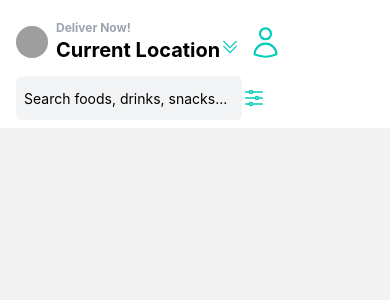
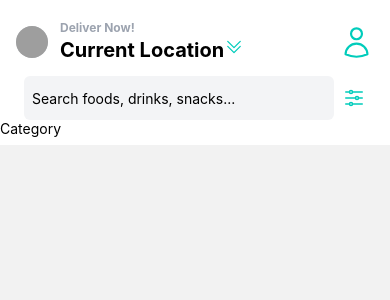
Before and after one commit to leehourr/food-delivery-app, a React Native app: screen /Home in a window 390 px wide. Shown: the top 300 px of the page. Built offline with nearby package versions, Linux system fonts and the light colour scheme; grey boxes are pictures that could not be loaded.

Commit message:
adjusted styling and working on category

```diff
--- /dev/null
+++ b/screens/Category.js
@@ -0,0 +1,12 @@
+import { View, Text } from "react-native";
+import React from "react";
+
+const Category = () => {
+  return (
+    <View>
+      <Text>Category</Text>
+    </View>
+  );
+};
+
+export default Category;
--- a/screens/HomeScreen.js
+++ b/screens/HomeScreen.js
@@ -6,23 +6,21 @@ import {
   ChevronDoubleDownIcon,
   UserIcon,
 } from "react-native-heroicons/outline";
+import Category from "./Category";
 // import { SearchBar } from "react-native-screens";
 // import { SearchOutlined } from "@mui/icons-material";
 
 const HomeScreen = () => {
   return (
     <SafeAreaView className="bg-white pt-5 pb-2">
-      <Text className="mx-4">
-        <View className="pb-3 flex-row items-center justify-between gap-2">
+      <View className="pb-3 flex-row items-center mx-4 space-x-2">
         <Image
           resizeMode={"cover"}
-            className="h-7 w-7 bg-gray-300 p-4 rounded-full"
+          className="h-7 w-7 mr-1 bg-gray-300 p-4 rounded-full"
           source={{ uri: "https://links.papareact.com/wru" }}
         />
         <View className="flex-1">
-            <Text className="font-bold text-gray-400 text-xs">
-              Deliver Now!
-            </Text>
+          <Text className="font-bold text-gray-400 text-xs">Deliver Now!</Text>
           <Text className="font-bold text-xl">
             Current Location
             <ChevronDoubleDownIcon size={20} color="#00CCBB" />
@@ -30,14 +28,14 @@ const HomeScreen = () => {
         </View>
         <UserIcon size={35} color="#00CCBB" />
       </View>
-        <View className="flex-row items-center justify-between ">
+      <View className="flex-row items-center gap-2  mx-4 px-2 ">
         <TextInput
           className="flex-1 h-11 bg-gray-100 pl-2 rounded-md"
           placeholder="Search foods, drinks, snacks..."
         />
         <AdjustmentsHorizontalIcon color="#00CCBB" />
       </View>
-      </Text>
+      <Category />
     </SafeAreaView>
   );
 };
```
Lines whose indentation alone changed are shown as unchanged.
